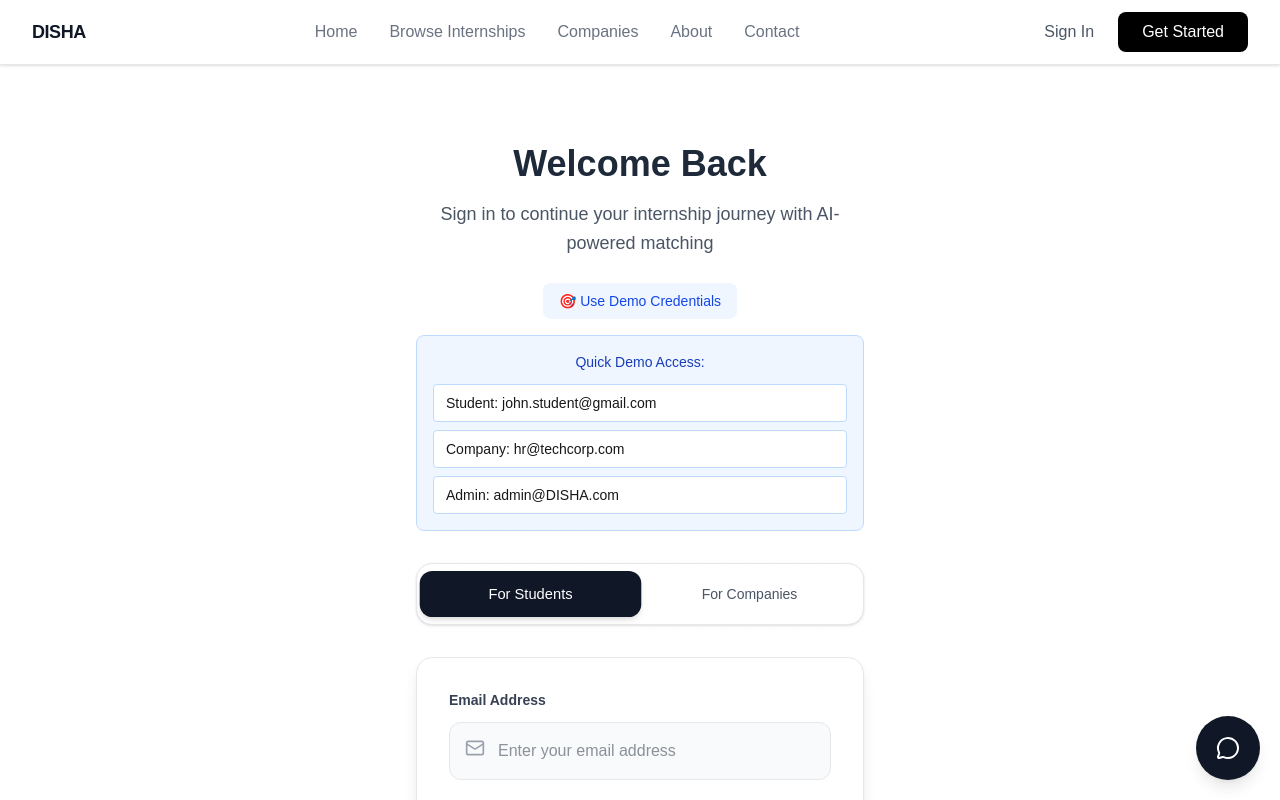
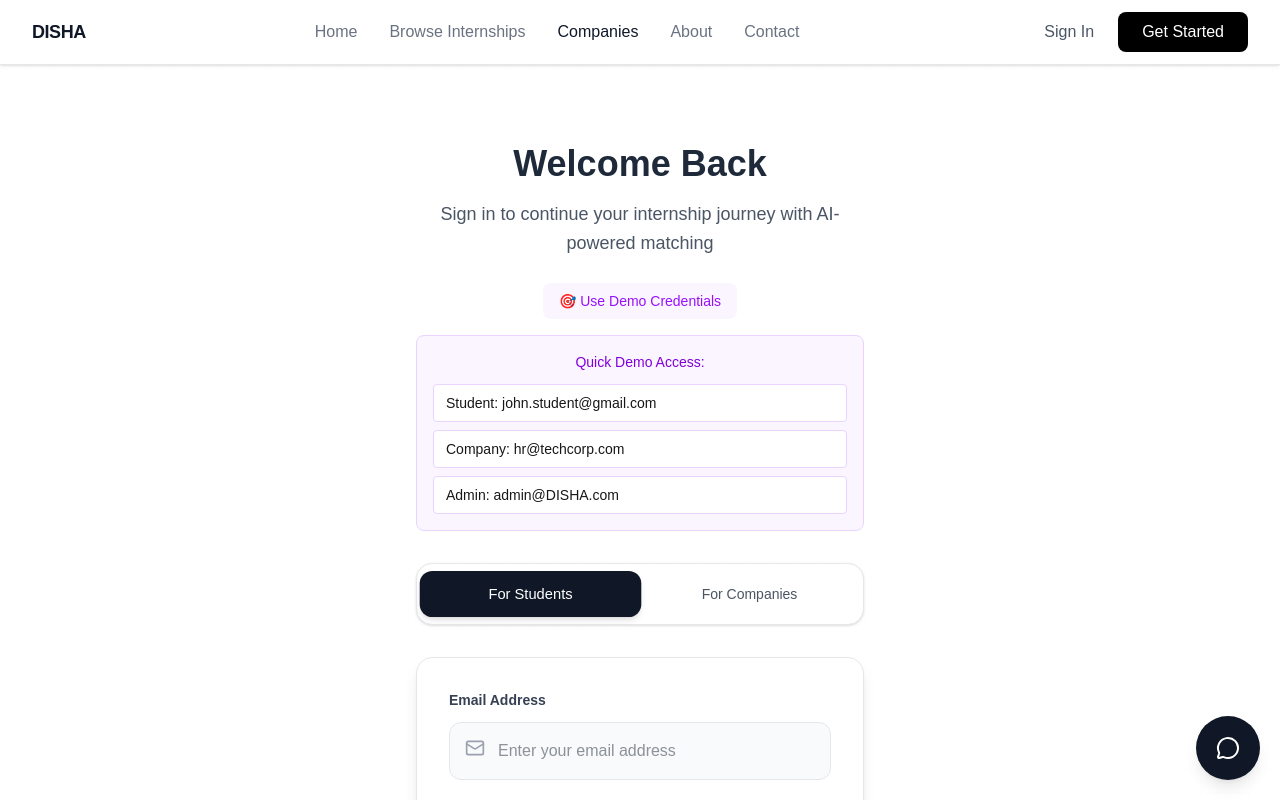
Before and after one commit to Lokesh-172/SIH2025, a Next.js app in the folder frontend/: page /login in a window 1280 px wide. Both pictures are taken after a click on the button "🎯 Use Demo Credentials". Shown: the top 800 px of the page. Built offline with nearby package versions, Linux system fonts and the light colour scheme.

Commit message:
Improved some UI fixes

```diff
--- a/frontend/src/components/auth-pages/loginComponent.tsx
+++ b/frontend/src/components/auth-pages/loginComponent.tsx
@@ -11,7 +11,7 @@ import {
   AlertCircle,
 } from "lucide-react";
 import { useDispatch, useSelector } from "react-redux";
-import { useRouter } from "next/navigation";
+import { useRouter, useSearchParams } from "next/navigation";
 import { AppDispatch, RootState } from "@/lib/store";
 import { loginUser, clearError } from "@/slice/user-slice";
 import { demoCredentials } from "@/data/mockLoginCredentials";
@@ -35,6 +35,7 @@ const GridPattern = () => (
 const LoginForm = () => {
   const dispatch = useDispatch<AppDispatch>();
   const router = useRouter();
+  const searchParams = useSearchParams();
   const { loginLoading, error, isAuthenticated, user } = useSelector(
     (state: RootState) => state.user
   );
@@ -46,6 +47,14 @@ const LoginForm = () => {
   });
   const [userType, setUserType] = useState<"student" | "company">("student");
   const [showDemoCredentials, setShowDemoCredentials] = useState(false);
+
+  // Set initial user type based on URL parameter
+  useEffect(() => {
+    const typeParam = searchParams.get("type");
+    if (typeParam === "company") {
+      setUserType("company");
+    }
+  }, [searchParams]);
 
   // Redirect user after successful login
   useEffect(() => {
@@ -147,21 +156,21 @@ const LoginForm = () => {
               <button
                 type="button"
                 onClick={() => setShowDemoCredentials(!showDemoCredentials)}
-                className="text-sm bg-blue-50 text-blue-700 px-4 py-2 rounded-lg hover:bg-blue-100 transition-colors"
+                className="text-sm bg-purple-50 text-purple-600 px-4 py-2 rounded-lg hover:bg-purple-100 transition-colors"
               >
                 🎯 Use Demo Credentials
               </button>
 
               {showDemoCredentials && (
-                <div className="mt-4 p-4 bg-blue-50 rounded-lg border border-blue-200">
-                  <p className="text-sm text-blue-800 mb-3 font-medium">
+                <div className="mt-4 p-4 bg-purple-50 rounded-lg border border-purple-200">
+                  <p className="text-sm text-purple-700 mb-3 font-medium">
                     Quick Demo Access:
                   </p>
                   <div className="space-y-2">
                     <button
                       type="button"
                       onClick={() => fillDemoCredentials("student")}
-                      className="w-full text-left px-3 py-2 text-sm bg-white border border-blue-200 rounded hover:bg-blue-50 transition-colors"
+                      className="w-full text-left px-3 py-2 text-sm bg-white border border-purple-200 rounded hover:bg-purple-50 transition-colors"
                     >
                       <span className="font-medium">Student:</span>{" "}
                       john.student@gmail.com
@@ -169,7 +178,7 @@ const LoginForm = () => {
                     <button
                       type="button"
                       onClick={() => fillDemoCredentials("company")}
-                      className="w-full text-left px-3 py-2 text-sm bg-white border border-blue-200 rounded hover:bg-blue-50 transition-colors"
+                      className="w-full text-left px-3 py-2 text-sm bg-white border border-purple-200 rounded hover:bg-purple-50 transition-colors"
                     >
                       <span className="font-medium">Company:</span>{" "}
                       hr@techcorp.com
@@ -177,7 +186,7 @@ const LoginForm = () => {
                     <button
                       type="button"
                       onClick={() => fillDemoCredentials("admin")}
-                      className="w-full text-left px-3 py-2 text-sm bg-white border border-blue-200 rounded hover:bg-blue-50 transition-colors"
+                      className="w-full text-left px-3 py-2 text-sm bg-white border border-purple-200 rounded hover:bg-purple-50 transition-colors"
                     >
                       <span className="font-medium">Admin:</span>{" "}
                       admin@DISHA.com
@@ -205,7 +214,7 @@ const LoginForm = () => {
                 onClick={() => setUserType("company")}
                 className={`px-6 py-3 rounded-xl text-sm font-medium transition-all duration-200 ${
                   userType === "company"
-                    ? "bg-blue-600 text-white shadow-md transform scale-105"
+                    ? "bg-purple-500 text-white shadow-md transform scale-105"
                     : "text-gray-600 hover:text-gray-800 hover:bg-gray-50"
                 }`}
               >
@@ -292,7 +301,7 @@ const LoginForm = () => {
                 className={`w-full flex items-center justify-center px-6 py-4 rounded-lg text-lg font-semibold shadow-lg transition-colors hover:transform hover:scale-105 disabled:opacity-50 disabled:cursor-not-allowed disabled:transform-none ${
                   userType === "student"
                     ? "bg-gray-900 text-white hover:bg-gray-800"
-                    : "bg-blue-600 text-white hover:bg-blue-700"
+                    : "bg-purple-500 text-white hover:bg-purple-600"
                 }`}
               >
                 {loginLoading ? (
@@ -317,7 +326,7 @@ const LoginForm = () => {
                 Don't have an account yet?{" "}
                 <button
                   onClick={() => router.push("/sign-up")}
-                  className="text-gray-900 font-semibold hover:text-gray-700 transition-colors"
+                  className="cursor-pointer underline text-gray-900 font-semibold hover:text-gray-700 transition-colors"
                 >
                   Create your account
                 </button>
--- a/frontend/src/components/dashboard/applier-dashboard.tsx
+++ b/frontend/src/components/dashboard/applier-dashboard.tsx
@@ -220,7 +220,6 @@ const ApplierDashboard = () => {
 
     dispatch(saveQuizResult(quizResult));
     setShowQuiz(false);
-    alert(`Quiz completed! Your score: ${score}%`);
   };
 
   const handleQuizClose = () => {
@@ -302,7 +301,7 @@ const ApplierDashboard = () => {
               </button>
               <button
                 onClick={handleLogout}
-                className="flex items-center px-4 py-3 text-sm text-gray-700 hover:text-red-600 transition-all duration-200 hover:bg-red-50 rounded-xl group"
+                className="cursor-pointer flex items-center px-4 py-3 text-sm text-gray-700 hover:text-red-600 transition-all duration-200 hover:bg-red-50 rounded-xl group"
               >
                 <LogOut className="h-4 w-4 mr-2 group-hover:text-red-600 transition-colors" />
                 Logout
--- a/frontend/src/components/dashboard/company-dashboard.tsx
+++ b/frontend/src/components/dashboard/company-dashboard.tsx
@@ -36,8 +36,6 @@ import {
   Filter,
   ChevronRight,
   Sparkles,
-  Activity,
-  PieChart,
 } from "lucide-react";
 
 // Import the components
@@ -304,7 +302,7 @@ const CompanyDashboard = () => {
               </button>
               <button
                 onClick={handleLogout}
-                className="flex items-center px-4 py-3 text-sm text-gray-700 hover:text-red-600 transition-all duration-200 hover:bg-red-50 rounded-xl group"
+                className="cursor-pointer flex items-center px-4 py-3 text-sm text-gray-700 hover:text-red-600 transition-all duration-200 hover:bg-red-50 rounded-xl group"
               >
                 <LogOut className="h-4 w-4 mr-2 group-hover:text-red-600 transition-colors" />
                 Logout
--- a/frontend/src/components/home-page/components/navbar.tsx
+++ b/frontend/src/components/home-page/components/navbar.tsx
@@ -2,7 +2,7 @@
 
 import * as React from "react";
 import Link from "next/link";
-import { usePathname } from "next/navigation";
+import { usePathname, useRouter } from "next/navigation";
 import { Menu, X } from "lucide-react";
 import { useState } from "react";
 
@@ -13,11 +13,15 @@ interface NavbarProps {
 const navigationItems = [
   { label: "Dashboard", href: "/dashboard" },
   { label: "Browse Internships", href: "/internships" },
+  { label: "Companies", href: "/login?type=company" },
   { label: "About", href: "/about" },
   { label: "Contact Us", href: "/contact-us" },
 ];
 
-function useOutsideClose<T extends HTMLElement>(open: boolean, onClose: () => void) {
+function useOutsideClose<T extends HTMLElement>(
+  open: boolean,
+  onClose: () => void
+) {
   const ref = React.useRef<T | null>(null);
   React.useEffect(() => {
     if (!open) return;
@@ -43,9 +47,14 @@ function useOutsideClose<T extends HTMLElement>(open: boolean, onClose: () => vo
 const Navbar: React.FC<NavbarProps> = ({ className }) => {
   const [isOpen, setIsOpen] = useState<boolean>(false);
   const pathname = usePathname();
-
+  const router = useRouter();
+  const handleHomeClick = () => {
+    router.push("/");
+  };
   // Hook for closing menu on outside click
-  const menuRef = useOutsideClose<HTMLDivElement>(isOpen, () => setIsOpen(false));
+  const menuRef = useOutsideClose<HTMLDivElement>(isOpen, () =>
+    setIsOpen(false)
+  );
 
   const cn = (...classes: (string | undefined)[]) => {
     return classes.filter(Boolean).join(" ");
@@ -67,7 +76,10 @@ const Navbar: React.FC<NavbarProps> = ({ className }) => {
       <div className="max-w-7xl mx-auto px-4 sm:px-6 lg:px-8">
         <div className="flex h-16 items-center justify-between gap-4">
           {/* Left: Brand */}
-          <div className="flex items-center gap-3">
+          <div
+            className="flex items-center gap-3 cursor-pointer"
+            onClick={handleHomeClick}
+          >
             {/* <div className="h-8 w-8 rounded-lg bg-black text-white flex items-center justify-center shadow-sm">
               <span className="text-sm font-bold leading-none">IN</span>
             </div> */}
@@ -77,7 +89,10 @@ const Navbar: React.FC<NavbarProps> = ({ className }) => {
           </div>
 
           {/* Center: Desktop Nav */}
-          <nav className="hidden md:flex items-center gap-8" aria-label="Primary">
+          <nav
+            className="hidden md:flex items-center gap-8"
+            aria-label="Primary"
+          >
             <Link
               href="/"
               className={cn(
@@ -101,10 +116,10 @@ const Navbar: React.FC<NavbarProps> = ({ className }) => {
               Browse Internships
             </Link>
             <Link
-              href="/companies"
+              href="/login?type=company"
               className={cn(
                 "font-medium transition-colors",
-                isActive("/companies")
+                isActive("/companies") || isActive("/login")
                   ? "text-gray-900"
                   : "text-gray-500 hover:text-gray-900"
               )}
--- a/frontend/src/components/quiz/quiz.tsx
+++ b/frontend/src/components/quiz/quiz.tsx
@@ -399,21 +399,7 @@ const Quiz: React.FC<QuizProps> = ({
                 <Clock className="h-4 w-4 mr-2" />
                 {formatTime(timeLeft)}
               </div>
-              {isActive ? (
-                <button
-                  onClick={() => setIsActive(false)}
-                  className="p-2 bg-yellow-100 text-yellow-700 rounded-xl hover:bg-yellow-200 transition-colors"
-                >
-                  <Pause className="h-4 w-4" />
-                </button>
-              ) : (
-                <button
-                  onClick={() => setIsActive(true)}
-                  className="p-2 bg-green-100 text-green-700 rounded-xl hover:bg-green-200 transition-colors"
-                >
-                  <Play className="h-4 w-4" />
-                </button>
-              )}
+
             </div>
           </div>
 
```
Also changed, not shown: frontend/src/components/home-page/components/hero-section.tsx (+62 -18 lines).
